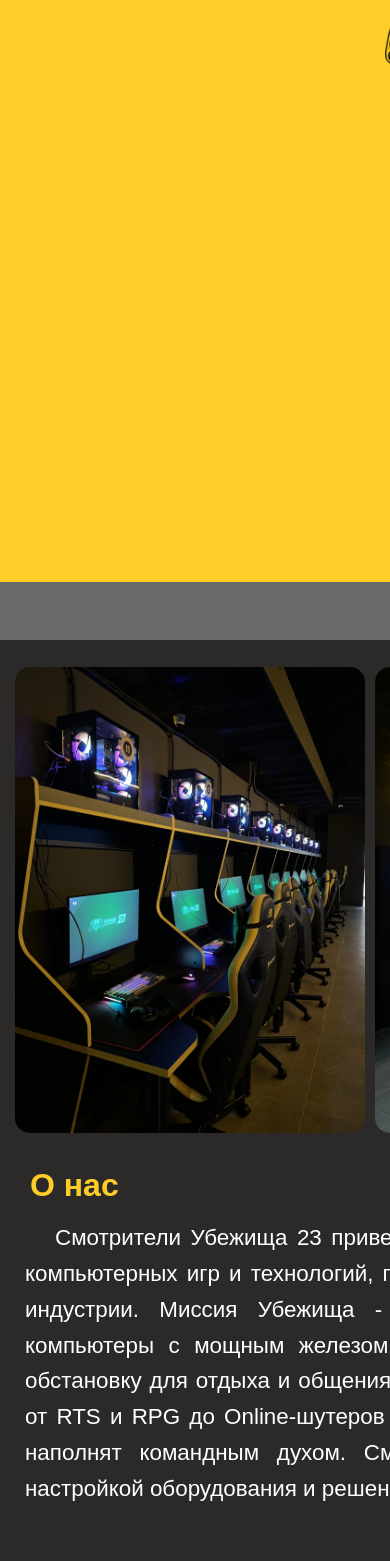
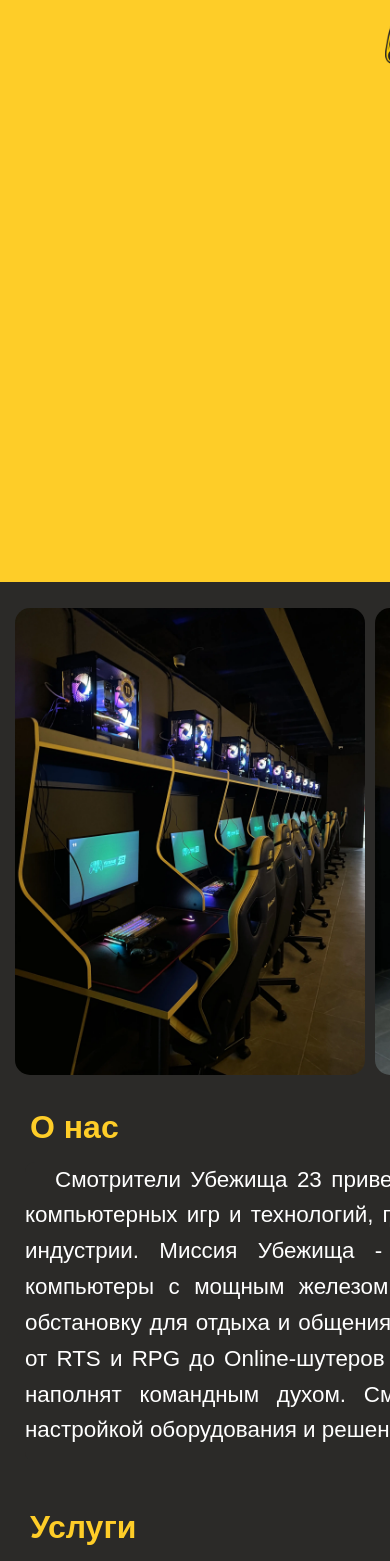
Before and after one commit to Vsevalatic/ubezhishe23, a PHP site: page / in a window 390 px wide; the page is wider, and only the part inside the window is pictured. Shown: the top 1561 px of that part. Run offline with PHP 8.4, Linux system fonts and the light colour scheme.

Commit message:
Add files via upload

```diff
--- a/style.css
+++ b/style.css
@@ -764,9 +764,7 @@ body {
         align-items: center;
         width: 1100px;
     }
-    main {
-        padding-top: 15%;
-    }
+
 }
 
 .header{
@@ -803,7 +801,7 @@ header {
 
 }
 
-@media (max-width: 480px) {
+@media (max-width: 768px) {
     .telo{
         padding-top: 0;
     }
```
